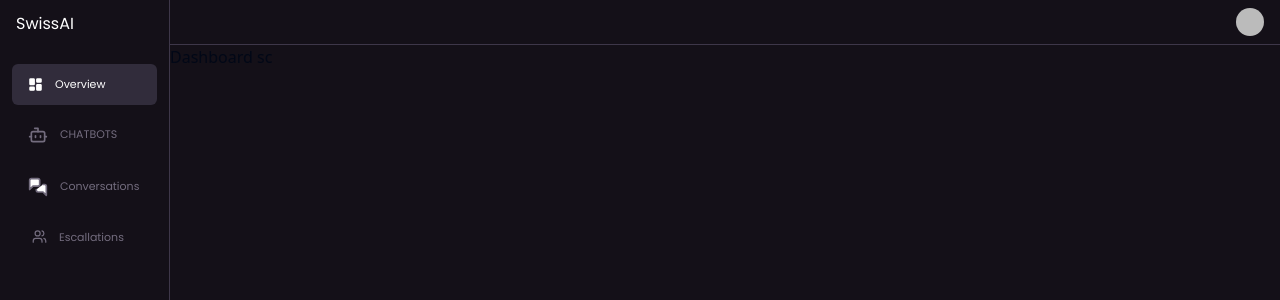
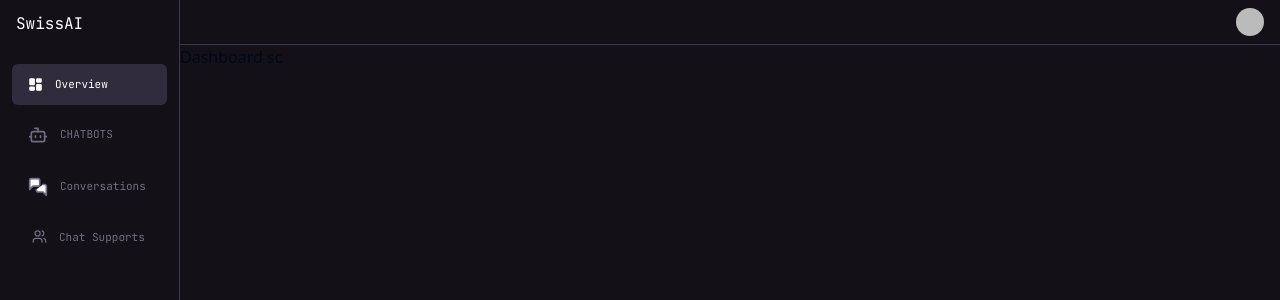
Before and after one commit to Benrobo/stutern-hackfest, a Next.js app in the folder packages/app/: page /dashboard in a window 1280 px wide. Shown: the top 300 px of the page. Built offline with nearby package versions, Linux system fonts and the light colour scheme; no server answers; sample sign-in values are in the browser's storage; some icons are missing; what @radix-ui/themes would draw is missing.

Commit message:
Update Sidebar styles

```diff
--- a/packages/app/src/components/Navbar/Sidebar.tsx
+++ b/packages/app/src/components/Navbar/Sidebar.tsx
@@ -11,7 +11,7 @@ interface SidebarProps {
 function SideBar({ activePage }: SidebarProps) {
   const buttonStyle = (pageName: string, compName: string) => {
     const notActive = "text-gray-100 bg-none",
-      Active = "text-white-100 bg-dark-300",
+      Active = "text-white-100 bg-dark-300 font-jbEB",
       iconActive = "#fff",
       iconNotActive = "#fff";
 
@@ -20,7 +20,7 @@ function SideBar({ activePage }: SidebarProps) {
   };
 
   return (
-    <div className="w-full h-full max-w-[170px] relative border-r-solid border-r-[1px] border-r-dark-400 hideScrollBar py-1 ">
+    <div className="w-full h-full max-w-[180px] relative border-r-solid border-r-[1px] border-r-dark-400 hideScrollBar py-1 ">
       <div className="w-full flex items-center justify-start gap-3 py-2 px-4">
         {/* <Image
           src={"/images/logo/logo.png"}
@@ -29,14 +29,14 @@ function SideBar({ activePage }: SidebarProps) {
           width={45}
           height={0}
         /> */}
-        <span className="font-ppSB text-white-100 text-[1em]">SwissAI</span>
+        <span className="font-jbEB text-white-100 text-[1em]">SwissAI</span>
       </div>
       <div className="w-full mt-5 px-3 flex flex-col items-center justify-center gap-2">
         {/* home item */}
         <Link
           href="/dashboard"
           className={twMerge(
-            "w-full h-auto group px-4 py-3 rounded-[6px]  flex items-center justify-start gap-2 font-ppReg transition ease-in-out text-[14px]",
+            "w-full h-auto group px-4 py-3 rounded-[6px]  flex items-center justify-start gap-2 font-jbSB transition ease-in-out text-[14px]",
             buttonStyle(activePage, "dashboard").btn
           )}
         >
@@ -55,7 +55,7 @@ function SideBar({ activePage }: SidebarProps) {
         <Link
           href="/chatbots"
           className={twMerge(
-            "w-full h-auto group px-4 py-3 rounded-[6px] flex items-center justify-start gap-2 font-ppReg transition ease-in-out text-[14px]",
+            "w-full h-auto group px-4 py-3 rounded-[6px] flex items-center justify-start gap-2 font-jbSB transition ease-in-out text-[14px]",
             buttonStyle(activePage, "chatbots").btn
           )}
         >
@@ -73,7 +73,7 @@ function SideBar({ activePage }: SidebarProps) {
         <Link
           href="/conversations"
           className={twMerge(
-            "w-full h-auto group px-4 py-3 rounded-[6px] flex items-center justify-start gap-2 font-ppReg transition ease-in-out text-[14px]",
+            "w-full h-auto group px-4 py-3 rounded-[6px] flex items-center justify-start gap-2 font-jbSB transition ease-in-out text-[14px]",
             buttonStyle(activePage, "conversations").btn
           )}
         >
@@ -90,21 +90,21 @@ function SideBar({ activePage }: SidebarProps) {
 
         {/* Settings */}
         <Link
-          href="/escallations"
+          href="/chat-supports"
           className={twMerge(
-            "w-full h-auto group px-4 py-3 rounded-[6px] flex items-center justify-start gap-2 font-ppReg transition ease-in-out text-[14px]",
-            buttonStyle(activePage, "settings").btn
+            "w-full h-auto group px-4 py-3 rounded-[6px] flex items-center justify-start gap-2 font-jbSB transition ease-in-out text-[14px]",
+            buttonStyle(activePage, "chat-supports").btn
           )}
         >
           <Users
             size={15}
             className={twMerge(
               "group-hover:text-white-100 text-[11px] ml-1 transition ease-in-out",
-              buttonStyle(activePage, "billing").icon
+              buttonStyle(activePage, "chat-supports").icon
             )}
           />
           <span className="group-hover:text-white-100 text-[11px] ml-1 transition ease-in-out">
-            Escallations
+            Chat Supports
           </span>
         </Link>
       </div>
```
